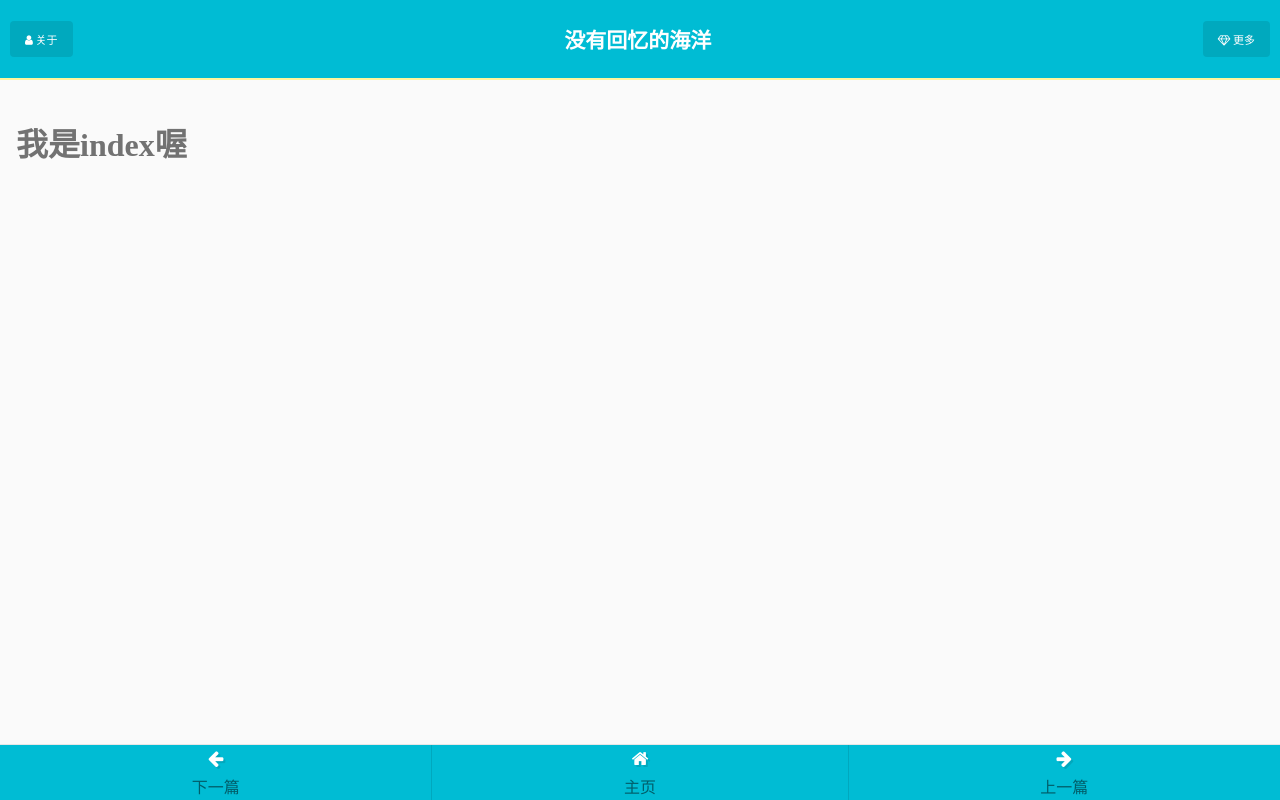
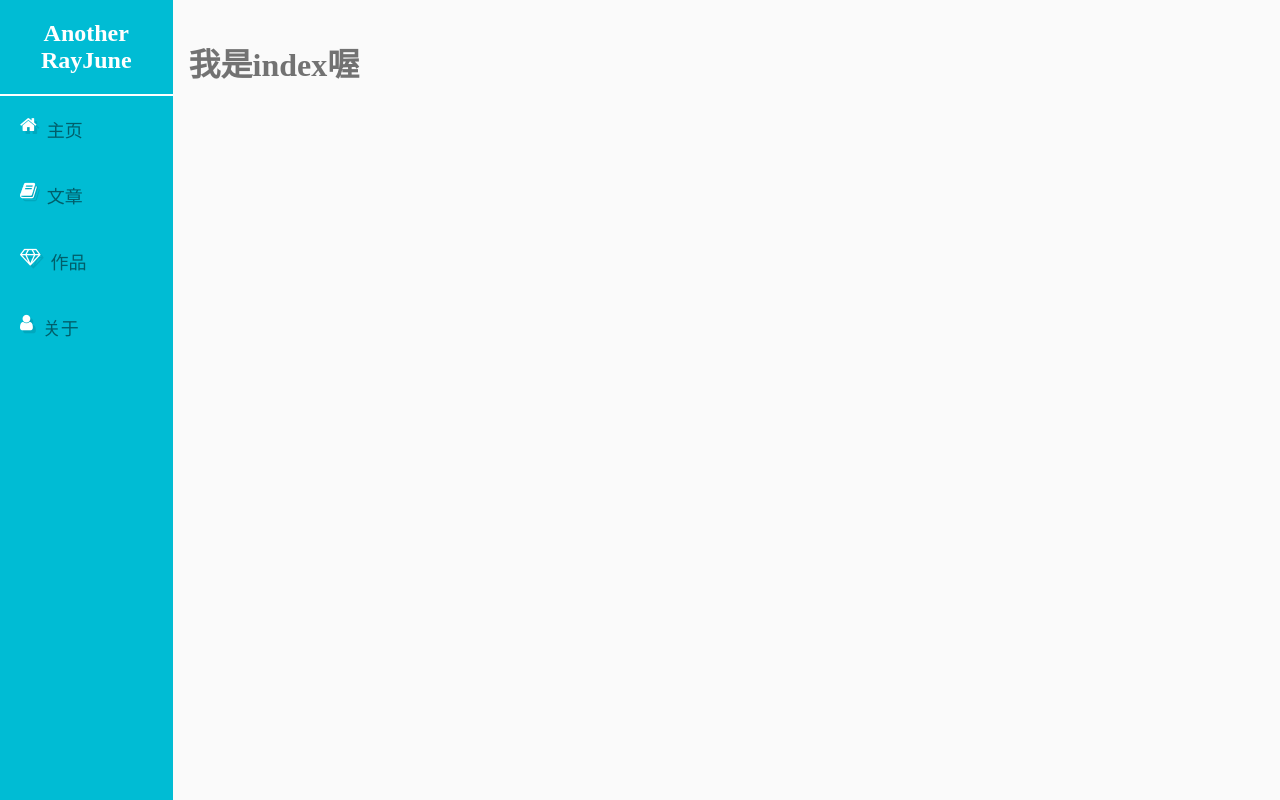
Before and after one commit to RayJune/flex-blog, a plain HTML site: page index.html in a window 1280 px wide. Drawn offline with Linux system fonts and the light colour scheme.

Commit message:
add media-query

```diff
--- a/index.html
+++ b/index.html
@@ -20,6 +20,25 @@
       更多
     </a>
   </header>
+  <section class="sidebar">
+    <h2>Another RayJune</h2>
+    <a href="index.html">
+      <i class="fa fa-home"></i>
+        主页
+    </a>
+    <a href="no-memory-ocean.html">
+      <i class="fa fa-book"></i>
+        文章
+    </a>
+    <a href="index.html">
+      <i class="fa fa-diamond"></i>
+        作品
+    </a>
+    <a href="about.html">
+      <i class="fa fa-user"></i>
+        关于
+    </a>
+  </section>
   <div class="content">
 
     <h1>我是index喔</h1>
--- a/source/styles/main.scss
+++ b/source/styles/main.scss
@@ -144,3 +144,48 @@ a {
     }
   }
 }
+
+.sidebar {
+  display: none;
+  width: 172.52px;
+  background-color: $primary-color;
+  a.active {
+    color: #fff;
+    background-color: rgba(0,0,0,0.2);
+  }
+  h2 {
+     margin: 0;
+     text-align: center;
+     padding: 20px;
+     color: #fff;
+     border-bottom: 2px solid $primary-color-text;
+  }
+  a {
+    display: flex;
+    padding: 20px;
+    font-size: 18px;
+    color: rgba(0,0,0,0.5);
+    &:hover {
+      background-color: rgba(0,0,0,0.1);
+    }
+    i {
+      color: #fff;
+      text-shadow: 3px 3px 0 rgba(0,0,0,0.1);
+      display: inline-block;
+      margin-right: 10px;
+    }
+  }
+}
+
+@media (min-width: 800px) {
+  .app-wrap {
+    flex-direction: row;
+  }
+  .app-header , .app-footer {
+    display: none;
+  }
+  .sidebar {
+    display: flex;
+    flex-direction: column;
+  }
+}
```
Also changed, not shown: about.html (+19 -0 lines), no-memory-ocean.html (+19 -0 lines), source/layout/default.html (+19 -0 lines), styles/main.css.
